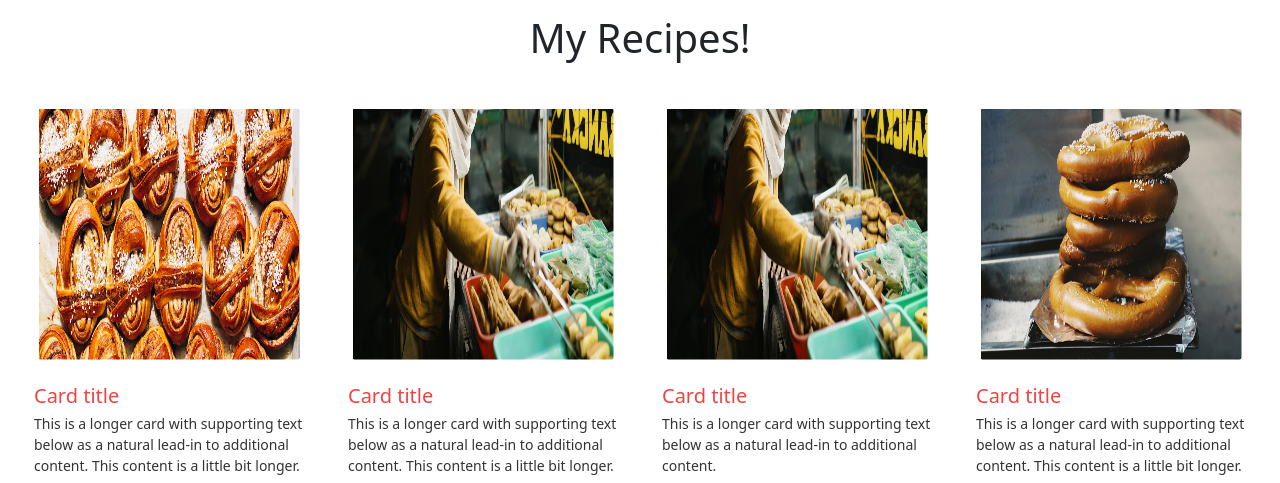
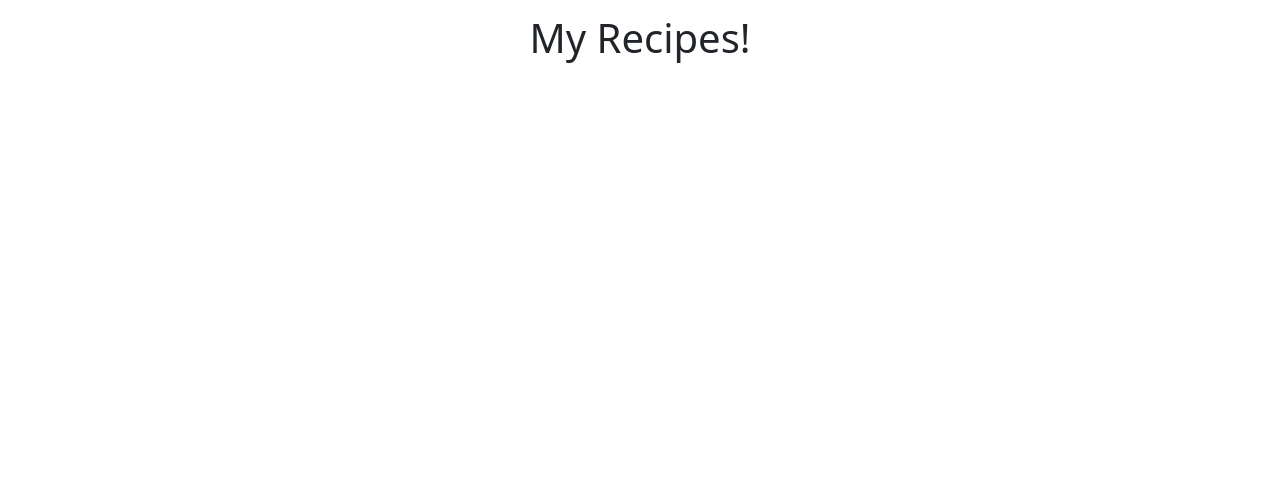
Before and after one commit to JishvaShah/RecipeVaultApp, a React (Vite) app in the folder front/: page / in a window 1280 px wide. Shown: the part 391-874 px from the top of the page. After the commit the page ends 800 px from the top, so only its background shows below. Built offline with nearby package versions, Linux system fonts and the light colour scheme.

Commit message:
Refactoring files.

```diff
--- a/front/src/pages/home.jsx
+++ b/front/src/pages/home.jsx
@@ -8,7 +8,7 @@ export const Home = () => {
       <div className="d-flex justify-content-center">
         <h1 className="text-center mt-4">My Recipes!</h1>
       </div>
-      <RecipeGallery />
+      {/* <RecipeGallery /> */}
     </div>
   );
 };
```
